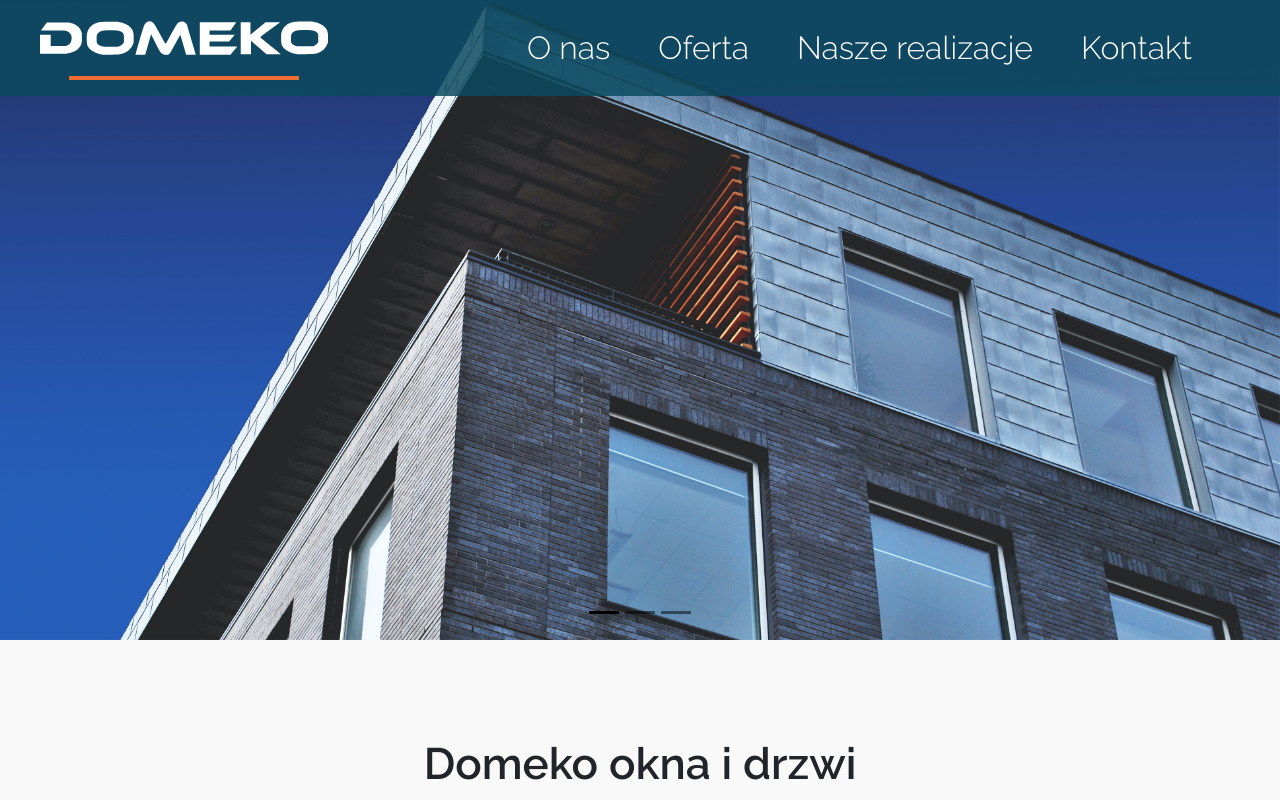
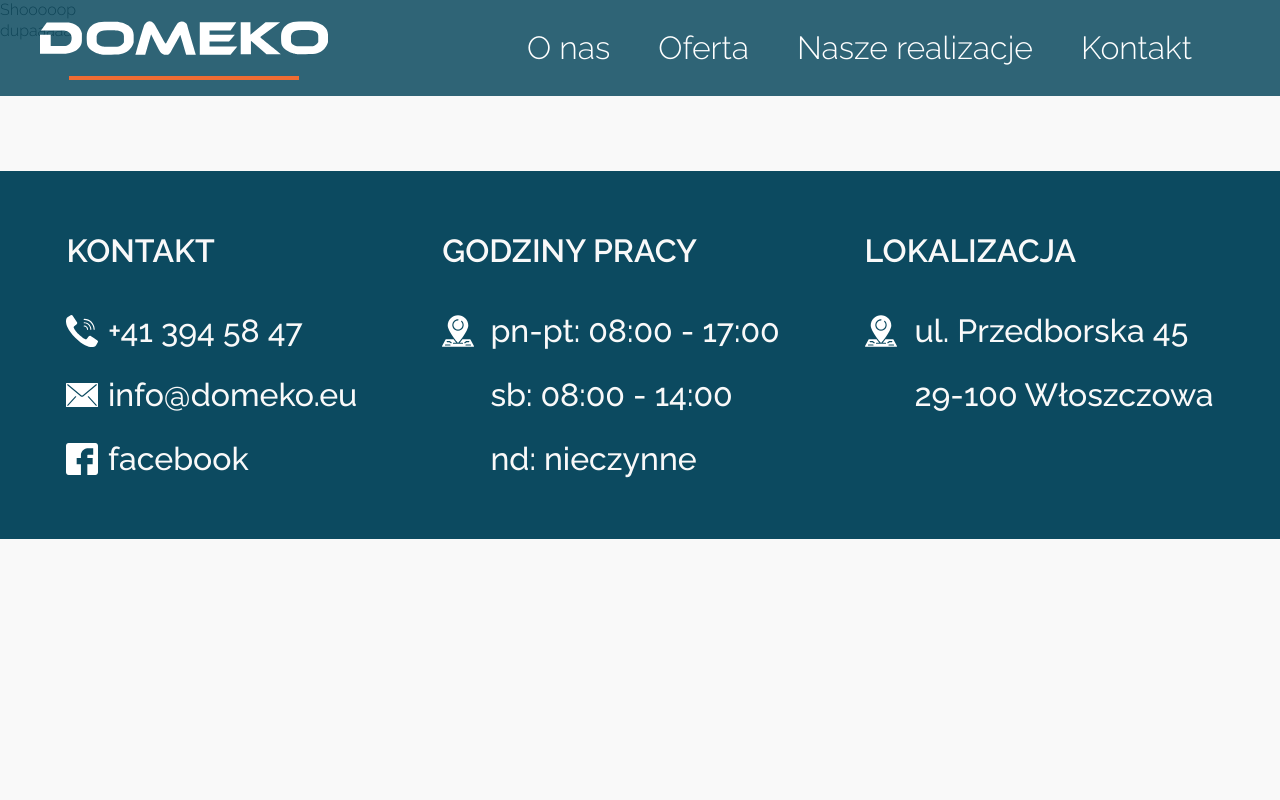
Before and after one commit to dawiddomaradzki/Domeko-okna, a React (Create React App) app: page /shop in a window 1280 px wide. Shown: the top 800 px of the page. Built offline with nearby package versions, Linux system fonts and the light colour scheme.

Commit message:
add routing

```diff
--- a/package.json
+++ b/package.json
@@ -21,6 +21,7 @@
         "react-image-gallery": "^1.3.0",
         "react-is": "^17.0.2",
         "react-media": "^2.0.0-rc.1",
+        "react-router-dom": "^6.17.0",
         "react-scripts": "5.0.1",
         "styled-components": "^5.3.3",
         "typescript": "^4.5.4",
--- a/src/App.tsx
+++ /dev/null
@@ -1,42 +0,0 @@
-import AOS from 'aos';
-
-import AboutUs from './components/AboutUs/AboutUs';
-import AlSlidingWindow from './components/AlSlidingWindow/AlSlidingWindow';
-import Catalog from './components/Catalog/Catalog';
-import Footer from './components/Footer/Footer';
-import HomeInformation from './components/HomeInformation/HomeInformation';
-import IconsSection from './components/IconsSection/IconsSection';
-import MapFrame from './components/MapFrame/MapFrame';
-import Navigation from './components/Navigation/Navigation';
-import Pros from './components/Pros/Pros';
-import Realizations from './components/Realizations/Realizations';
-import SlidingWindow from './components/SlidingWindow/SlidingWindow';
-import SlidingWindowInfo from './components/SlidingWindow/SlidingWindowInfo';
-import Welcome from './components/Welcome/Welcome';
-import WoodWindow from './components/WoodWindow/WoodWindow';
-import WoodWindowInfo from './components/WoodWindow/WoodWindowInfo';
-
-const App = () => {
-    AOS.init({ once: true });
-    return (
-        <div>
-            <Navigation />
-            <Welcome />
-            <HomeInformation />
-            <AboutUs />
-            <IconsSection />
-            <Pros />
-            <WoodWindow />
-            <WoodWindowInfo />
-            <SlidingWindow />
-            <SlidingWindowInfo />
-            <AlSlidingWindow />
-            <Catalog />
-            <Realizations />
-            <MapFrame />
-            <Footer />
-        </div>
-    );
-};
-
-export default App;
--- a/src/index.tsx
+++ b/src/index.tsx
@@ -1,15 +1,15 @@
 import 'bootstrap/dist/css/bootstrap.css';
 
-import React from 'react';
 import ReactDOM from 'react-dom';
+import { BrowserRouter } from 'react-router-dom';
 
-import App from './App';
 import GlobalStyle from './Global/GlobalStyling';
+import Routing from './pages/Routing/Routing';
 
 ReactDOM.render(
-    <React.StrictMode>
+    <BrowserRouter>
         <GlobalStyle />
-        <App />
-    </React.StrictMode>,
+        <Routing />
+    </BrowserRouter>,
     document.getElementById('root')
 );
--- /dev/null
+++ b/src/pages/DoorAndWindow/DoorAndWindow.tsx
@@ -0,0 +1,44 @@
+import { memo } from 'react';
+import styled from 'styled-components';
+
+import AboutUs from '@/components/AboutUs/AboutUs';
+import AlSlidingWindow from '@/components/AlSlidingWindow/AlSlidingWindow';
+import Catalog from '@/components/Catalog/Catalog';
+import HomeInformation from '@/components/HomeInformation/HomeInformation';
+import IconsSection from '@/components/IconsSection/IconsSection';
+import MapFrame from '@/components/MapFrame/MapFrame';
+import Pros from '@/components/Pros/Pros';
+import Realizations from '@/components/Realizations/Realizations';
+import SlidingWindow from '@/components/SlidingWindow/SlidingWindow';
+import SlidingWindowInfo from '@/components/SlidingWindow/SlidingWindowInfo';
+import Welcome from '@/components/Welcome/Welcome';
+import WoodWindow from '@/components/WoodWindow/WoodWindow';
+import WoodWindowInfo from '@/components/WoodWindow/WoodWindowInfo';
+
+interface DoorAndWindowProps {
+    className?: string;
+}
+
+const DoorAndWindow = ({ className }: DoorAndWindowProps) => {
+    return (
+        <div className={className}>
+            <Welcome />
+            <HomeInformation />
+            <AboutUs />
+            <IconsSection />
+            <Pros />
+            <WoodWindow />
+            <WoodWindowInfo />
+            <SlidingWindow />
+            <SlidingWindowInfo />
+            <AlSlidingWindow />
+            <Catalog />
+            <Realizations />
+            <MapFrame />
+        </div>
+    );
+};
+
+const Memoized = memo(DoorAndWindow);
+const Styled = styled(Memoized)``;
+export default Styled;
--- /dev/null
+++ b/src/pages/Routing/NavAndFooter/NavAndFooter.tsx
@@ -0,0 +1,24 @@
+import { memo } from 'react';
+import styled from 'styled-components';
+
+import Footer from '@/components/Footer/Footer';
+import Navigation from '@/components/Navigation/Navigation';
+
+interface NavAndFooterProps {
+    className?: string;
+    children: JSX.Element;
+}
+
+const NavAndFooter = ({ className, children }: NavAndFooterProps) => {
+    return (
+        <div className={className}>
+            <Navigation />
+            {children}
+            <Footer />
+        </div>
+    );
+};
+
+const Memoized = memo(NavAndFooter);
+const Styled = styled(Memoized)``;
+export default Styled;
--- /dev/null
+++ b/src/pages/Routing/Routing.tsx
@@ -0,0 +1,42 @@
+import AOS from 'aos';
+import { memo } from 'react';
+import { Route, Routes } from 'react-router-dom';
+import styled from 'styled-components';
+
+import DoorAndWindow from '../DoorAndWindow/DoorAndWindow';
+import Shop from '../Shop/Shop';
+import NavAndFooter from './NavAndFooter/NavAndFooter';
+
+interface RoutingProps {
+    className?: string;
+}
+
+const Routing = ({ className }: RoutingProps) => {
+    AOS.init({ once: true });
+    return (
+        <div className={className}>
+            <Routes>
+                <Route
+                    path="/"
+                    element={
+                        <NavAndFooter>
+                            <DoorAndWindow />
+                        </NavAndFooter>
+                    }
+                />
+                <Route
+                    path="shop"
+                    element={
+                        <NavAndFooter>
+                            <Shop />
+                        </NavAndFooter>
+                    }
+                />
+            </Routes>
+        </div>
+    );
+};
+
+const Memoized = memo(Routing);
+const Styled = styled(Memoized)``;
+export default Styled;
--- /dev/null
+++ b/src/pages/Shop/Shop.tsx
@@ -0,0 +1,19 @@
+import { memo } from 'react';
+import styled from 'styled-components';
+
+interface ShopProps {
+    className?: string;
+}
+
+const Shop = ({ className }: ShopProps) => {
+    return (
+        <div className={className}>
+            <h1>Shooooop</h1>
+            <p>dupaaaaa</p>
+        </div>
+    );
+};
+
+const Memoized = memo(Shop);
+const Styled = styled(Memoized)``;
+export default Styled;
```
Also changed, not shown: 1 other file (tests, documents, lock files or other folders).
